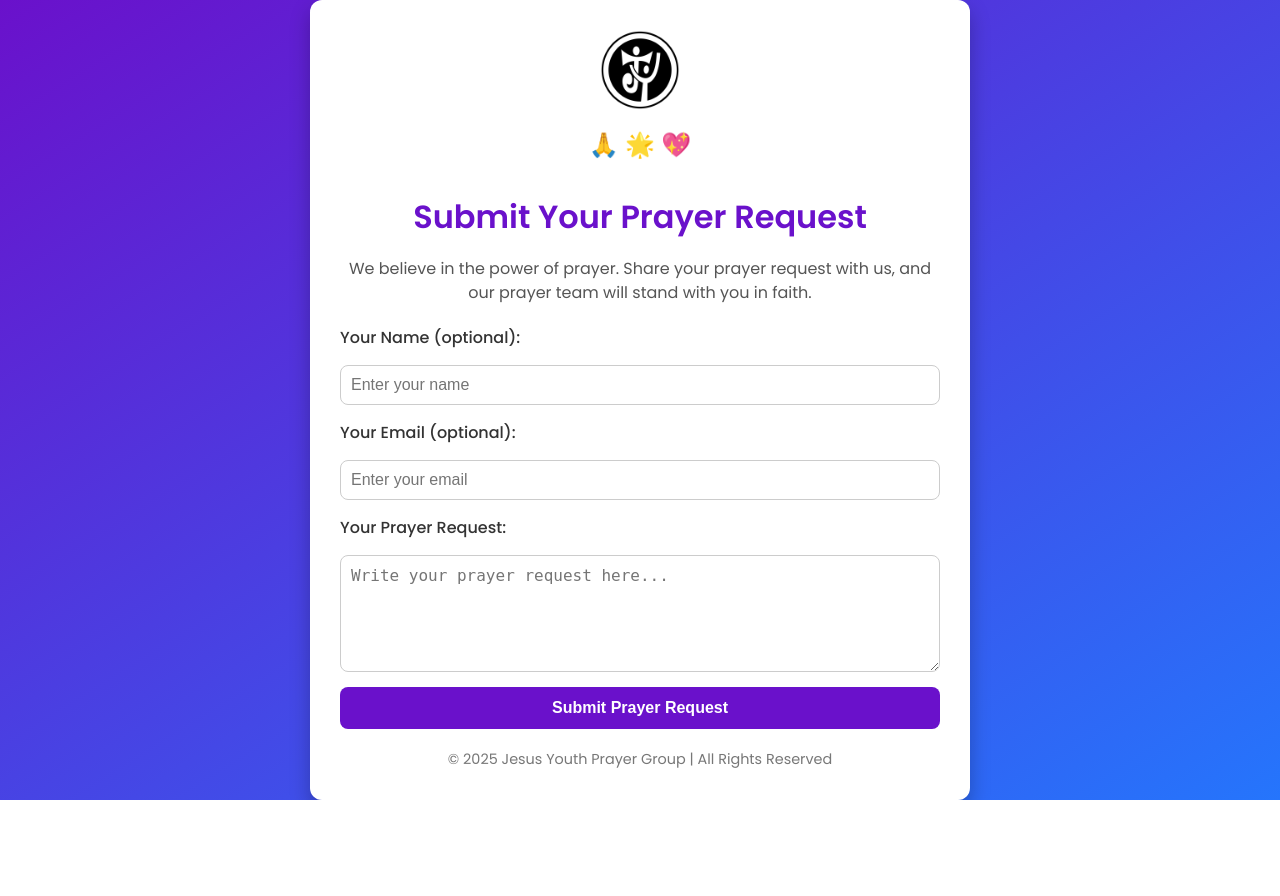
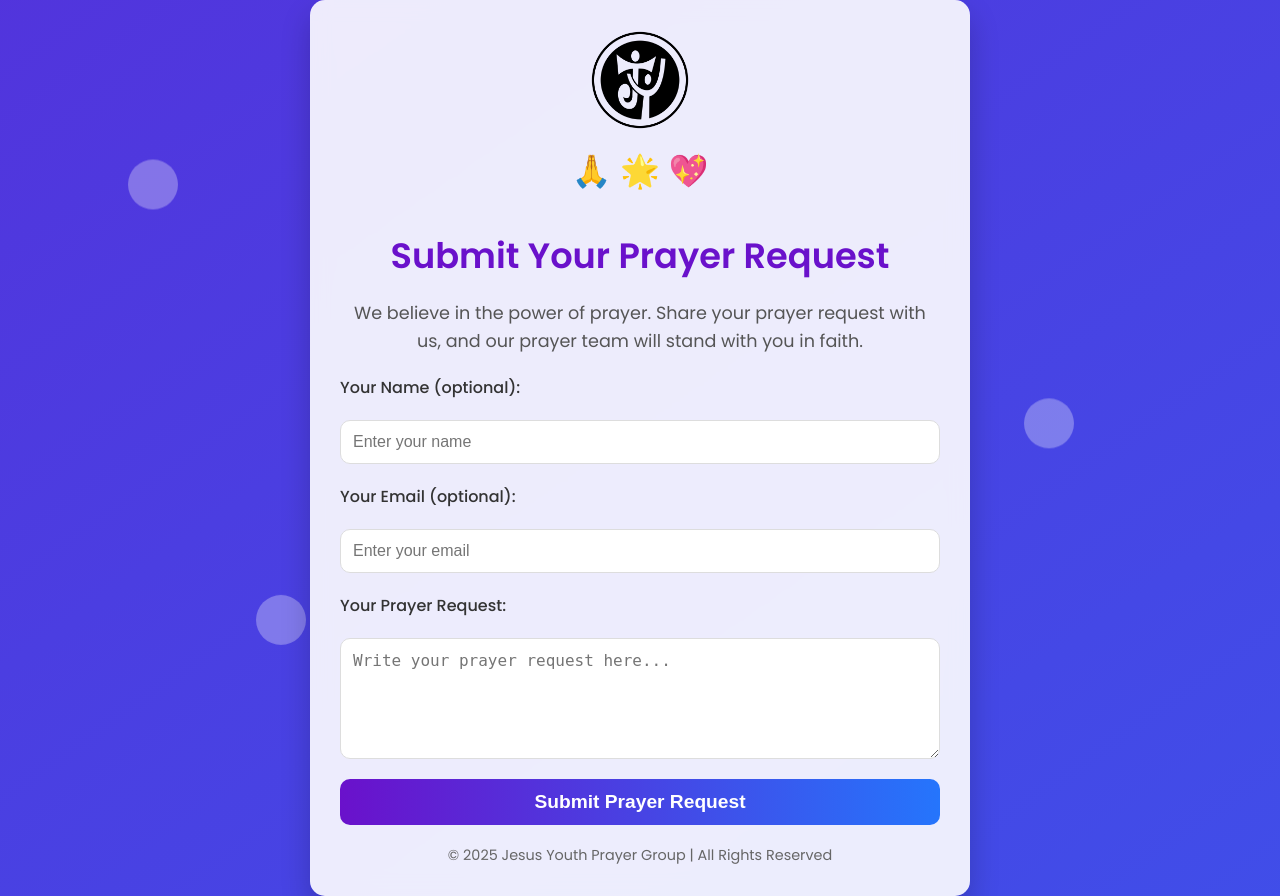
Before and after one commit to joshjefi/prayer-request-app, a Flask app: template templates/prayer_request.html in a window 1280 px wide. Before the commit the page ends 800 px from the top, so only its background shows below. Run offline with Flask 3, Linux system fonts and the light colour scheme; the template is opened without the code that fills it, so the values that code supplies are empty; some libraries are stand-ins or nearby versions.

Commit message:
New changes

```diff
--- a/server.py
+++ b/server.py
@@ -4,8 +4,8 @@ from flask import Flask, request, render_template_string
 
 app = Flask(__name__, static_folder='static', template_folder='templates')
 
-# Get the database URL from environment variables (Render provides this automatically)
-DATABASE_URL = os.getenv('postgresql://prayer_requests_db_user:ijbPHpm9XHKVw4q2xKNWZ9olTdEoSyPR@dpg-cu5g3152ng1s73be9e2g-a/prayer_requests_db')
+# Get the database URL from environment variables
+DATABASE_URL = os.getenv('DATABASE_URL', 'postgresql://prayer_requests_db_user:ijbPHpm9XHKVw4q2xKNWZ9olTdEoSyPR@dpg-cu5g3152ng1s73be9e2g-a/prayer_requests_db')
 
 # Function to save to the database
 def save_to_db(name, email, prayer_request):
@@ -33,8 +33,108 @@ def save_to_db(name, email, prayer_request):
     except Exception as e:
         print(f"Error saving to database: {e}")
 
+# HTML for the Prayer Request Form
+def prayer_request_html():
+    return '''
+    <!DOCTYPE html>
+    <html lang="en">
+    <head>
+        <meta charset="UTF-8">
+        <meta name="viewport" content="width=device-width, initial-scale=1.0">
+        <title>Prayer Request | Jesus Youth Intercession Team</title>
+        <link href="https://fonts.googleapis.com/css2?family=Poppins:wght@400;500;600&display=swap" rel="stylesheet">
+        <style>
+            body {
+                font-family: 'Poppins', sans-serif;
+                margin: 0;
+                padding: 0;
+                background: linear-gradient(to bottom right, #6a11cb, #2575fc);
+                color: #ffffffa2;
+                display: flex;
+                justify-content: center;
+                align-items: center;
+                min-height: 100vh;
+            }
+            .container {
+                background: rgba(255, 255, 255, 0.9);
+                color: #333;
+                max-width: 600px;
+                padding: 30px;
+                border-radius: 15px;
+                box-shadow: 0 15px 30px rgba(0, 0, 0, 0.2);
+                text-align: center;
+            }
+            h1 {
+                color: #6a11cb;
+                font-size: 2.2rem;
+                margin-bottom: 10px;
+            }
+            p {
+                margin-bottom: 20px;
+                font-size: 1.1rem;
+                line-height: 1.6;
+                color: #555;
+            }
+            form {
+                display: flex;
+                flex-direction: column;
+                gap: 20px;
+            }
+            label {
+                font-weight: 500;
+                text-align: left;
+            }
+            input, textarea {
+                width: 100%;
+                padding: 12px;
+                font-size: 1rem;
+                border: 1px solid #ddd;
+                border-radius: 10px;
+                box-sizing: border-box;
+            }
+            button {
+                background: linear-gradient(to right, #6a11cb, #2575fc);
+                color: #fff;
+                border: none;
+                padding: 12px;
+                font-size: 1.2rem;
+                font-weight: 600;
+                border-radius: 10px;
+                cursor: pointer;
+            }
+            footer {
+                margin-top: 20px;
+                font-size: 0.9rem;
+                color: #666;
+            }
+        </style>
+    </head>
+    <body>
+        <div class="container">
+            <h1>Submit Your Prayer Request</h1>
+            <p>We believe in the power of prayer. Share your prayer request with us, and our prayer team will stand with you in faith.</p>
+            <form method="POST" action="/submit_prayer">
+                <label for="name">Your Name (optional):</label>
+                <input type="text" id="name" name="name" placeholder="Enter your name">
+
+                <label for="email">Your Email (optional):</label>
+                <input type="email" id="email" name="email" placeholder="Enter your email">
+
+                <label for="request">Your Prayer Request:</label>
+                <textarea id="request" name="request" rows="5" placeholder="Write your prayer request here..." required></textarea>
+
+                <button type="submit">Submit Prayer Request</button>
+            </form>
+            <footer>
+                &copy; 2025 Jesus Youth Prayer Group | All Rights Reserved
+            </footer>
+        </div>
+    </body>
+    </html>
+    '''
+
 # HTML for the Thank You Page
-thank_you_html = """
+thank_you_html = '''
 <!DOCTYPE html>
 <html lang="en">
 <head>
@@ -89,22 +189,12 @@ thank_you_html = """
     </div>
 </body>
 </html>
-"""
+'''
 
 # Route for the Prayer Request Form
 @app.route('/')
 def prayer_request_form():
-    return '''
-        <form method="POST" action="/submit_prayer">
-            <label>Name:</label>
-            <input type="text" name="name" required><br>
-            <label>Email:</label>
-            <input type="email" name="email" required><br>
-            <label>Prayer Request:</label>
-            <textarea name="request" required></textarea><br>
-            <button type="submit">Submit</button>
-        </form>
-    '''
+    return prayer_request_html()
 
 # Route to Handle Form Submissions
 @app.route('/submit_prayer', methods=['POST'])
--- a/templates/prayer_request.html
+++ b/templates/prayer_request.html
@@ -7,53 +7,69 @@
     <!-- Google Fonts -->
     <link href="https://fonts.googleapis.com/css2?family=Poppins:wght@400;500;600&display=swap" rel="stylesheet">
     <!-- CSS Stylesheet -->
-    <link rel="stylesheet" href="{{ url_for('static', filename='css/style.css') }}">
     <style>
-        /* Global Styles */
+        /* Background Animation */
         body {
             font-family: 'Poppins', sans-serif;
             margin: 0;
             padding: 0;
             background: linear-gradient(to bottom right, #6a11cb, #2575fc);
+            background-size: 400% 400%;
             color: #ffffffa2;
+            animation: gradientBG 10s ease infinite;
             display: flex;
             justify-content: center;
             align-items: center;
             min-height: 100vh;
-    overflow: hidden;
         }
 
-/* Container */
+        /* Keyframe for Background Animation */
+        @keyframes gradientBG {
+            0% { background-position: 0% 50%; }
+            50% { background-position: 100% 50%; }
+            100% { background-position: 0% 50%; }
+        }
+
+        /* Container Styles */
         .container {
-    background: #fff;
+            background: rgba(255, 255, 255, 0.9);
             color: #333;
             max-width: 600px;
             padding: 30px;
-    border-radius: 12px;
-    box-shadow: 0 10px 20px rgba(0, 0, 0, 0.25);
+            border-radius: 15px;
+            box-shadow: 0 15px 30px rgba(0, 0, 0, 0.2);
             text-align: center;
+            backdrop-filter: blur(10px);
             animation: slideIn 1s ease-out;
         }
 
-/* Logo */
+        /* Logo Styles */
         .logo {
-    width: 80px;
+            width: 100px;
             height: auto;
             margin: 0 auto 20px;
             animation: fadeIn 1.5s ease-out;
         }
 
-/* Header */
-.container h1 {
+        /* Emojis */
+        .emoji {
             font-size: 2rem;
             margin-bottom: 10px;
+            animation: bounce 1.5s infinite;
+        }
+
+        /* Header Styles */
+        .container h1 {
+            font-size: 2.2rem;
+            margin-bottom: 10px;
             color: #6a11cb;
+            animation: fadeInDown 1.2s ease-in;
         }
 
         .container p {
             margin-bottom: 20px;
-    font-size: 1rem;
-    line-height: 1.5;
+            font-size: 1.1rem;
+            line-height: 1.6;
             color: #555;
         }
 
@@ -61,7 +77,7 @@ body {
         form {
             display: flex;
             flex-direction: column;
-    gap: 15px;
+            gap: 20px;
         }
 
         label {
@@ -71,55 +87,80 @@ label {
 
         input, textarea {
             width: 100%;
-    padding: 10px;
+            padding: 12px;
             font-size: 1rem;
-    border: 1px solid #ccc;
-    border-radius: 8px;
+            border: 1px solid #ddd;
+            border-radius: 10px;
             box-sizing: border-box;
-    animation: fadeIn 1.5s ease-in;
+            transition: box-shadow 0.3s ease;
         }
 
         input:focus, textarea:focus {
             border-color: #6a11cb;
             outline: none;
-    box-shadow: 0 0 5px rgba(106, 17, 203, 0.5);
+            box-shadow: 0 0 8px rgba(106, 17, 203, 0.5);
         }
 
         button {
-    background: #6a11cb;
+            background: linear-gradient(to right, #6a11cb, #2575fc);
             color: #fff;
             border: none;
             padding: 12px;
-    font-size: 1rem;
+            font-size: 1.2rem;
             font-weight: 600;
-    border-radius: 8px;
+            border-radius: 10px;
             cursor: pointer;
-    transition: background-color 0.3s;
+            transition: transform 0.3s, box-shadow 0.3s;
         }
 
         button:hover {
-    background: #2575fc;
-    transform: scale(1.05);
-}
-
-/* Emojis */
-.emoji {
-    font-size: 1.5rem;
-    margin-bottom: 10px;
-    animation: bounce 1.5s infinite;
+            transform: translateY(-3px);
+            box-shadow: 0 8px 20px rgba(106, 17, 203, 0.4);
         }
 
         /* Footer */
         footer {
             margin-top: 20px;
             font-size: 0.9rem;
-    color: #777;
+            color: #666;
         }
 
-/* Keyframes for Animations */
+        /* Floating Elements */
+        .floating {
+            position: absolute;
+            width: 50px;
+            height: 50px;
+            background: rgba(255, 255, 255, 0.3);
+            border-radius: 50%;
+            animation: float 5s infinite ease-in-out;
+        }
+
+        .floating:nth-child(1) {
+            top: 20%;
+            left: 10%;
+            animation-duration: 7s;
+        }
+
+        .floating:nth-child(2) {
+            top: 50%;
+            left: 80%;
+            animation-duration: 6s;
+        }
+
+        .floating:nth-child(3) {
+            top: 75%;
+            left: 20%;
+            animation-duration: 8s;
+        }
+
+        @keyframes float {
+            0%, 100% { transform: translateY(0); }
+            50% { transform: translateY(-20px); }
+        }
+
         @keyframes slideIn {
             from {
-        transform: translateY(-50px);
+                transform: translateY(50px);
                 opacity: 0;
             }
             to {
@@ -137,6 +178,17 @@ footer {
             }
         }
 
+        @keyframes fadeInDown {
+            from {
+                opacity: 0;
+                transform: translateY(-20px);
+            }
+            to {
+                opacity: 1;
+                transform: translateY(0);
+            }
+        }
+
         @keyframes bounce {
             0%, 100% {
                 transform: translateY(0);
@@ -145,19 +197,14 @@ footer {
                 transform: translateY(-10px);
             }
         }
-
-@media (max-width: 480px) {
-    .container {
-        padding: 20px;
-    }
-
-    h1 {
-        font-size: 1.5rem;
-    }
-}
     </style>
 </head>
 <body>
+    <!-- Floating Elements for Effect -->
+    <div class="floating"></div>
+    <div class="floating"></div>
+    <div class="floating"></div>
+
     <div class="container">
         <!-- Logo -->
         <img src="{{ url_for('static', filename='img/jesus_youth_logo.png') }}" alt="Jesus Youth Logo" class="logo">
```
Also changed, not shown: static/css/style.css (added). Lines whose indentation alone changed are shown as unchanged.
